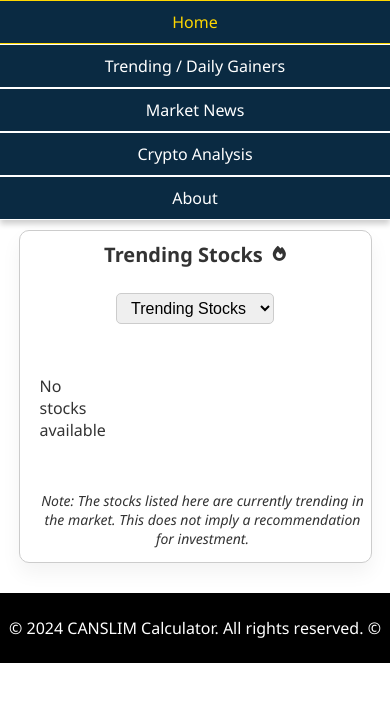
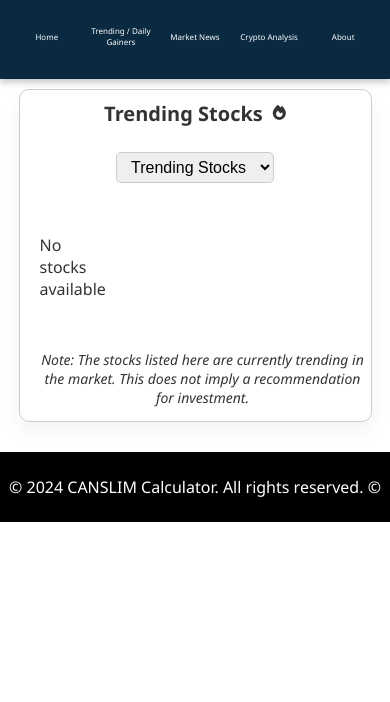
Before and after one commit to simy46/CANSLIM, a website built with Vite: page trending.html in a window 390 px wide. Built offline with nearby package versions, Linux system fonts and the light colour scheme; no server answers.

Commit message:
header changes

```diff
--- a/assets/css/trending.css
+++ b/assets/css/trending.css
@@ -26,7 +26,8 @@ h1 {
 /* Container */
 .container {
   width: 90%;
-  margin: 20px auto auto auto;
+  margin: 20
+  x auto auto auto;
   background-color: #fff;
   border-radius: 10px;
   box-shadow: 0 10px 20px rgba(0,0,0,0.05);
@@ -86,6 +87,7 @@ nav a {
 }
 
 nav a:hover {
+  text-decoration: underline;
   color: #FFD700;
 }
 
@@ -96,10 +98,6 @@ nav a {
   text-align: center;
 }
 
-nav a:hover {
-  border-bottom: 2px solid #FFD700;
-  color: #FFD700;
-}
 
 /* Ajoutez ceci au CSS existant */
 .hidden {
@@ -175,7 +173,7 @@ border-color: red;
 .title {
   display: flex;
   justify-content: center;
-  align-items: center;
+  align-items: flex-end;
   width: 100%;
 }
 .title h2 {
@@ -241,14 +239,6 @@ box-shadow: 0 6px 12px rgba(0, 0, 0, 0.15);
 }
 
 
-.note {
-  margin-left: 15px;
-  font-size: 14px;
-  font-family: 'Segoe UI', Tahoma, Geneva, Verdana, sans-serif;
-  font-style: italic;
-  text-align: center;
-}
-
 /* Loading screen */
 #loading, #loading-daily {
   display: none;
@@ -282,6 +272,14 @@ box-shadow: 0 6px 12px rgba(0, 0, 0, 0.15);
   font-size: 28px;
 }
 
+.note {
+  margin-left: 15px;
+  font-size: 14px;
+  font-family: 'Segoe UI', Tahoma, Geneva, Verdana, sans-serif;
+  font-style: italic;
+  text-align: center;
+}
+
 
 /* Responsive */
 @media (max-width: 1240px) {
@@ -307,25 +305,15 @@ box-shadow: 0 6px 12px rgba(0, 0, 0, 0.15);
 /* Ipad */
 @media (max-width: 1024px) {
   header {
-    padding: 0;
-  }
-
-  header > nav {
-    flex-direction: column;
-    align-items: flex-start;
-    width: 100%;
+    padding: 20px 0;
   }
 
   nav a {
-    border-bottom: 1px solid transparent;
-    border-bottom: 1px solid #ffffff;
-    border-top: 1px solid transparent;
-    border-top: 1px solid #ffffff;
+    font-size: 14px;
   }
 
   nav a:hover {
-    border-top: 1px solid #FFD700;
-    border-bottom: 1px solid #FFD700;
+    text-decoration: underline;
   }
 
   #section-title {
@@ -338,15 +326,19 @@ box-shadow: 0 6px 12px rgba(0, 0, 0, 0.15);
 }
 
 /* Ipad Mini */
-@media (max-width: 768px) {
+@media (max-width: 778px) {
   body > footer > p {
     padding: 0;
     font-size: 14px;
   }
+
+  nav a {
+    font-size: 12px;
+  }
 }
 
 /* Phone > Iphone 14 and smaller */
-@media (max-width: 600px) {
+@media (max-width: 668px) {
   #section-title > h1 {
     font-size: 20px;
     align-self: center;
@@ -361,9 +353,14 @@ box-shadow: 0 6px 12px rgba(0, 0, 0, 0.15);
     display: flex;
     align-items: baseline;
   }
+
+  nav a {
+    font-size: 10px;
+  }
+
 }
 
-@media (max-width: 500px)  {
+@media (max-width: 560px)  {
   body > footer > p {
     padding: 0;
     font-size: 12px;
@@ -399,8 +396,16 @@ box-shadow: 0 6px 12px rgba(0, 0, 0, 0.15);
   }
 
   div#stocks-container, div#daily-gainers-container {
-    max-height: 580px;
+    max-height: 560px;
     overflow-y: auto;
   }
 
+  nav a {
+    font-size: 8px;
+  }
+
+  body > header {
+    padding: 15px 0 20px 0;
+  }
+
 }
--- a/assets/js/trending.js
+++ b/assets/js/trending.js
@@ -41,6 +41,9 @@ function setLoading(isLoading, isTrending) {
 
     const loading = isTrending ? loadingTrending : loadingDaily;
     const container = isTrending ? stocksContainer : dailyGainersContainer;
+
+    console.log(`LOADING : ${loading}`);
+    console.log(`CONTAINER : ${container}`)
 
     loading.style.display = isLoading ? 'flex' : 'none';
     container.style.display = isLoading ? 'none' : 'grid';
```
